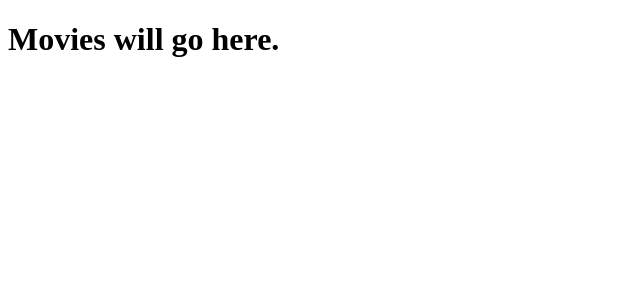
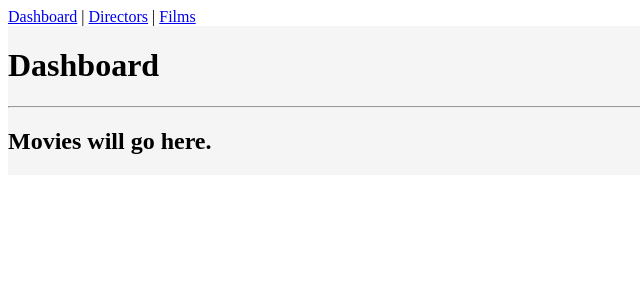
Before and after one commit to rh-jayson/s-and-s, a React (Create React App) app: page / in a window 1280 px wide. Shown: the top 300 px of the page, without its empty margins (0-640 px from the left). Built offline with nearby package versions, Linux system fonts and the light colour scheme.

Commit message:
doing some wiring up of routing and whatnot

```diff
--- a/package.json
+++ b/package.json
@@ -6,9 +6,13 @@
     "@testing-library/jest-dom": "^5.16.5",
     "@testing-library/react": "^13.4.0",
     "@testing-library/user-event": "^13.5.0",
+    "@types/styled-components": "^5.1.26",
+    "axios": "^1.2.0",
     "react": "^18.2.0",
     "react-dom": "^18.2.0",
+    "react-router-dom": "^6.4.4",
     "react-scripts": "5.0.1",
+    "styled-components": "^5.3.6",
     "web-vitals": "^2.1.4"
   },
   "scripts": {
--- a/src/App.js
+++ b/src/App.js
@@ -1,9 +1,7 @@
+import { AppRoutes } from "./routes";
+
 function App() {
-  return (
-    <div>
-      <h1>Movies will go here.</h1>
-    </div>
-  );
+  return <AppRoutes />;
 }
 
 export default App;
--- /dev/null
+++ b/src/components/dashboard.tsx
@@ -0,0 +1,11 @@
+import { FC } from "react";
+
+export const Dashboard: FC = () => {
+  return (
+    <>
+      <h1>Dashboard</h1>
+      <hr />
+      <h2>Movies will go here.</h2>
+    </>
+  );
+};
--- /dev/null
+++ b/src/components/directors.tsx
@@ -0,0 +1,11 @@
+import { FC } from "react";
+
+export const Directors: FC = () => {
+  return (
+    <>
+      <h1>Directors</h1>
+      <hr />
+      <h2>Director stuff will go here.</h2>
+    </>
+  );
+};
--- /dev/null
+++ b/src/components/films.tsx
@@ -0,0 +1,11 @@
+import { FC } from "react";
+
+export const Films: FC = () => {
+  return (
+    <>
+      <h1>Films</h1>
+      <hr />
+      <h2>Film stuff will go here.</h2>
+    </>
+  );
+};
--- /dev/null
+++ b/src/components/layout/layout.tsx
@@ -0,0 +1,27 @@
+import { FC } from "react";
+import styled from "styled-components";
+import { Navbar } from "./navbar";
+
+interface Props {
+  children: React.ReactNode;
+}
+
+const LayoutFlexbox = styled.div`
+  display: flex;
+  flex-direction: column;
+  height: 100%;
+  width: 100%;
+`;
+
+const ContentContainer = styled.div`
+  background-color: #f5f5f5;
+`;
+
+export const Layout: FC<Props> = ({ children }) => {
+  return (
+    <LayoutFlexbox>
+      <Navbar />
+      <ContentContainer>{children}</ContentContainer>
+    </LayoutFlexbox>
+  );
+};
--- /dev/null
+++ b/src/components/layout/navbar.tsx
@@ -0,0 +1,15 @@
+import { FC } from "react";
+import { Link } from "react-router-dom";
+import { ROUTE } from "../../routes";
+
+export const Navbar: FC = () => {
+  return (
+    <div>
+      <Link to={ROUTE.DASHBOARD}>Dashboard</Link>
+      <span> | </span>
+      <Link to={ROUTE.DIRECTORS}>Directors</Link>
+      <span> | </span>
+      <Link to={ROUTE.FILMS}>Films</Link>
+    </div>
+  );
+};
--- a/src/index.js
+++ b/src/index.js
@@ -1,10 +1,16 @@
 import React from "react";
 import ReactDOM from "react-dom/client";
+import { BrowserRouter } from "react-router-dom";
 import App from "./App";
+import { Layout } from "./components/layout/layout";
 
 const root = ReactDOM.createRoot(document.getElementById("root"));
 root.render(
   <React.StrictMode>
-    <App />
+    <BrowserRouter>
+      <Layout>
+        <App />
+      </Layout>
+    </BrowserRouter>
   </React.StrictMode>
 );
--- /dev/null
+++ b/src/routes.tsx
@@ -0,0 +1,21 @@
+import { FC } from "react";
+import { Routes, Route } from "react-router-dom";
+import { Dashboard } from "./components/dashboard";
+import { Directors } from "./components/directors";
+import { Films } from "./components/films";
+
+export enum ROUTE {
+  DASHBOARD = "/",
+  FILMS = "/films/",
+  DIRECTORS = "/directors/",
+}
+
+export const AppRoutes: FC = () => {
+  return (
+    <Routes>
+      <Route path={ROUTE.DASHBOARD} element={<Dashboard />} />
+      <Route path={ROUTE.FILMS} element={<Films />} />
+      <Route path={ROUTE.DIRECTORS} element={<Directors />} />
+    </Routes>
+  );
+};
```
Also changed, not shown: tsconfig.json (added, +20 -0 lines), 1 other file (tests, documents, lock files or other folders).
